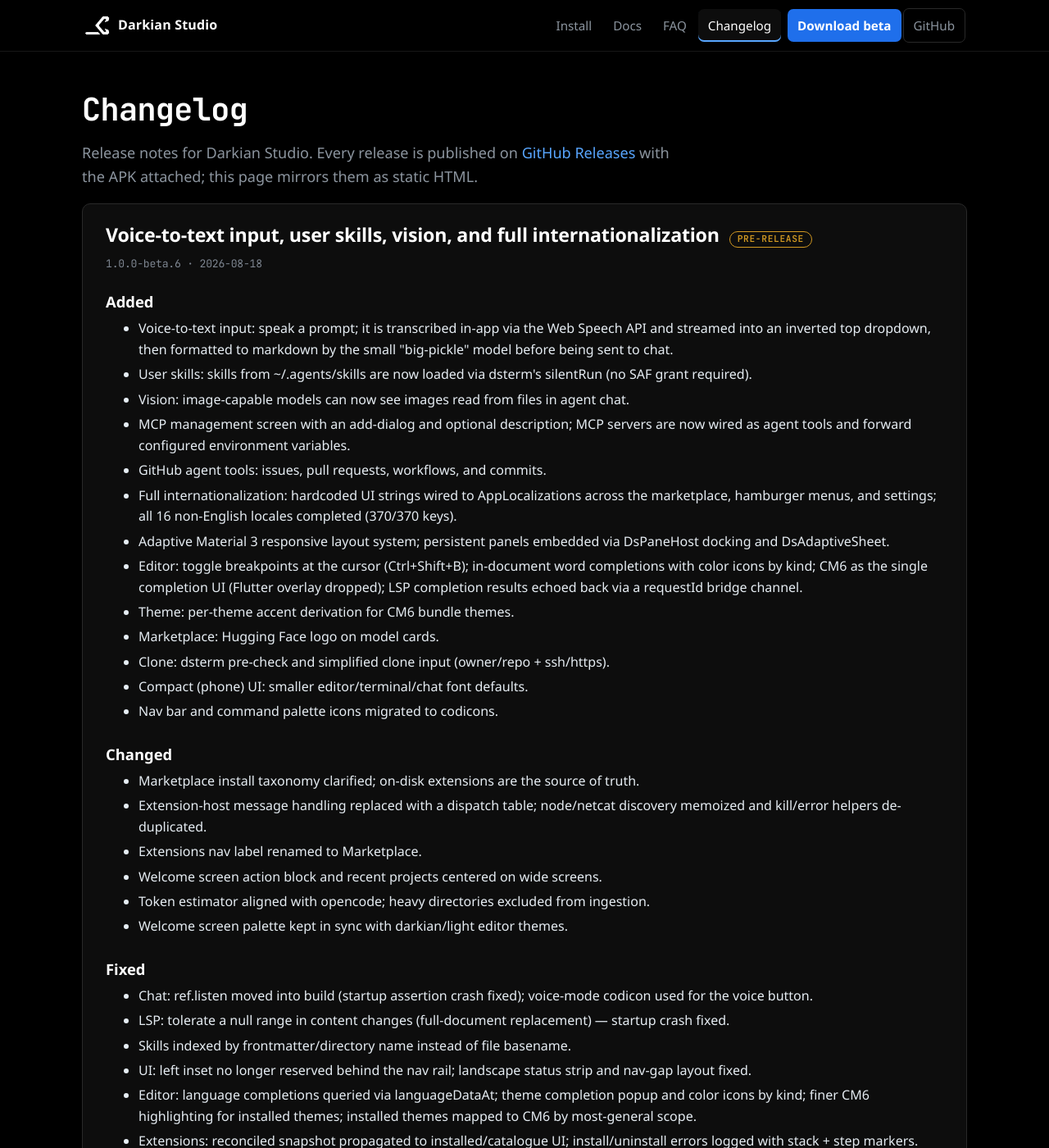
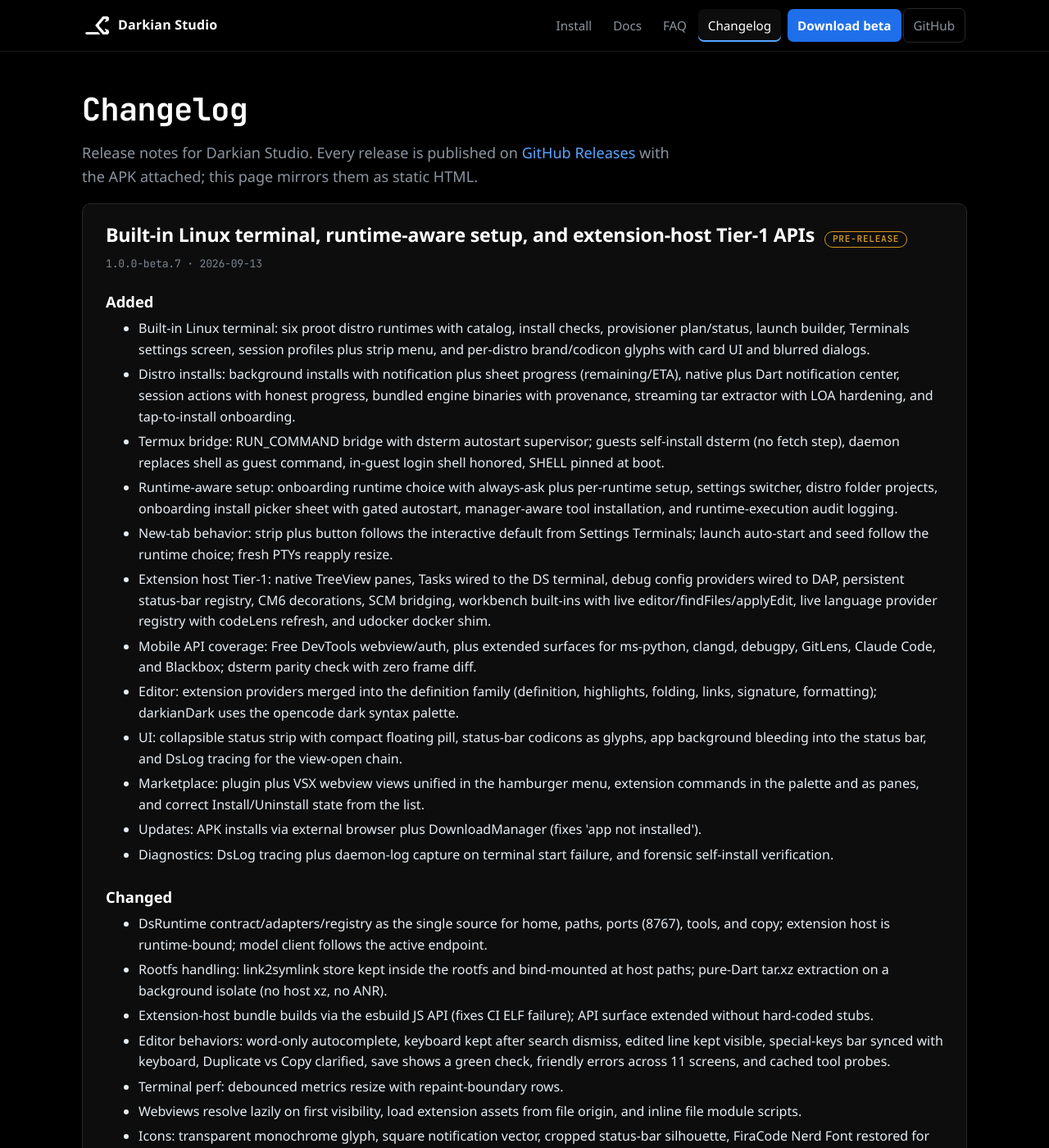
Before and after one commit to darkian-studio/darkian-studio.github.io, a Jekyll site: the page built from changelog.html, in a window 1280 px wide and 1400 px high. Shown: the whole window at 82% size. Built offline with Jekyll 4.4.1, drawn with Linux system fonts in a browser that asks for light colours; some of the changed text lies outside the part shown.

Commit message:
docs: add beta.7 changelog entry

```diff
--- a/_data/releases.yml
+++ b/_data/releases.yml
@@ -5,6 +5,52 @@
 #   gh api repos/darkian-studio/app/releases --paginate \
 #     --jq '.[] | {version: .tag_name, name: .name, date: (.published_at // ""), prerelease: .prerelease, url: .html_url, body: .body}'
 # then map the fields into the structure below. Seeded here from the public CHANGELOG.md.
+
+- version: "1.0.0-beta.7"
+  date: "2026-09-13"
+  prerelease: true
+  title: "Built-in Linux terminal, runtime-aware setup, and extension-host Tier-1 APIs"
+  url: "https://github.com/darkian-studio/app/releases/tag/v1.0.0-beta.7"
+  sections:
+    - heading: Added
+      items:
+        - "Built-in Linux terminal: six proot distro runtimes with catalog, install checks, provisioner plan/status, launch builder, Terminals settings screen, session profiles plus strip menu, and per-distro brand/codicon glyphs with card UI and blurred dialogs."
+        - "Distro installs: background installs with notification plus sheet progress (remaining/ETA), native plus Dart notification center, session actions with honest progress, bundled engine binaries with provenance, streaming tar extractor with LOA hardening, and tap-to-install onboarding."
+        - "Termux bridge: RUN_COMMAND bridge with dsterm autostart supervisor; guests self-install dsterm (no fetch step), daemon replaces shell as guest command, in-guest login shell honored, SHELL pinned at boot."
+        - "Runtime-aware setup: onboarding runtime choice with always-ask plus per-runtime setup, settings switcher, distro folder projects, onboarding install picker sheet with gated autostart, manager-aware tool installation, and runtime-execution audit logging."
+        - "New-tab behavior: strip plus button follows the interactive default from Settings Terminals; launch auto-start and seed follow the runtime choice; fresh PTYs reapply resize."
+        - "Extension host Tier-1: native TreeView panes, Tasks wired to the DS terminal, debug config providers wired to DAP, persistent status-bar registry, CM6 decorations, SCM bridging, workbench built-ins with live editor/findFiles/applyEdit, live language provider registry with codeLens refresh, and udocker docker shim."
+        - "Mobile API coverage: Free DevTools webview/auth, plus extended surfaces for ms-python, clangd, debugpy, GitLens, Claude Code, and Blackbox; dsterm parity check with zero frame diff."
+        - "Editor: extension providers merged into the definition family (definition, highlights, folding, links, signature, formatting); darkianDark uses the opencode dark syntax palette."
+        - "UI: collapsible status strip with compact floating pill, status-bar codicons as glyphs, app background bleeding into the status bar, and DsLog tracing for the view-open chain."
+        - "Marketplace: plugin plus VSX webview views unified in the hamburger menu, extension commands in the palette and as panes, and correct Install/Uninstall state from the list."
+        - "Updates: APK installs via external browser plus DownloadManager (fixes 'app not installed')."
+        - "Diagnostics: DsLog tracing plus daemon-log capture on terminal start failure, and forensic self-install verification."
+    - heading: Changed
+      items:
+        - "DsRuntime contract/adapters/registry as the single source for home, paths, ports (8767), tools, and copy; extension host is runtime-bound; model client follows the active endpoint."
+        - "Rootfs handling: link2symlink store kept inside the rootfs and bind-mounted at host paths; pure-Dart tar.xz extraction on a background isolate (no host xz, no ANR)."
+        - "Extension-host bundle builds via the esbuild JS API (fixes CI ELF failure); API surface extended without hard-coded stubs."
+        - "Editor behaviors: word-only autocomplete, keyboard kept after search dismiss, edited line kept visible, special-keys bar synced with keyboard, Duplicate vs Copy clarified, save shows a green check, friendly errors across 11 screens, and cached tool probes."
+        - "Terminal perf: debounced metrics resize with repaint-boundary rows."
+        - "Webviews resolve lazily on first visibility, load extension assets from file origin, and inline file module scripts."
+        - "Icons: transparent monochrome glyph, square notification vector, cropped status-bar silhouette, FiraCode Nerd Font restored for lsd icons."
+        - "Chrome bar stays LTR in RTL locales; palette activates the owning extension before opening views/commands; empty diffs emit 0,0 hunk headers."
+        - "Debug APK builds are manual-only to save Actions quota; crash viewer removed in favor of the DsLog viewer with kill switch."
+    - heading: Fixed
+      items:
+        - "Terminal reconnect overlay respects distro backends; daemon streams drained before closing the log sink; missing-engine error is actionable; installed distros wired into the runtime registry; Termux package ensure routed through the DsRuntime adapter."
+        - "DAP kills stale sessions before start (no more 409) with startup debug logging; watch-expression controller assertion fixed."
+        - "LSP startup failures are logged instead of swallowed; ChatService session unwraps guarded; DstermEndpoint dual source of truth eliminated; timer/transport/stream leaks closed; mounted/dispose guards added."
+        - "Hover actions moved into the tri-dot overflow menu."
+    - heading: Removed
+      items:
+        - "dsterm-not-running startup banner (replaced by the autostart supervisor plus onboarding)."
+        - "Crash viewer screen (use the DsLog viewer)."
+        - "37 stale widget tests retired (see docs/retired-widget-tests.md)."
+    - heading: Known limitations
+      items:
+        - "Extensions that expose views currently render blank views."
 
 - version: "1.0.0-beta.6"
   date: "2026-08-18"
```
